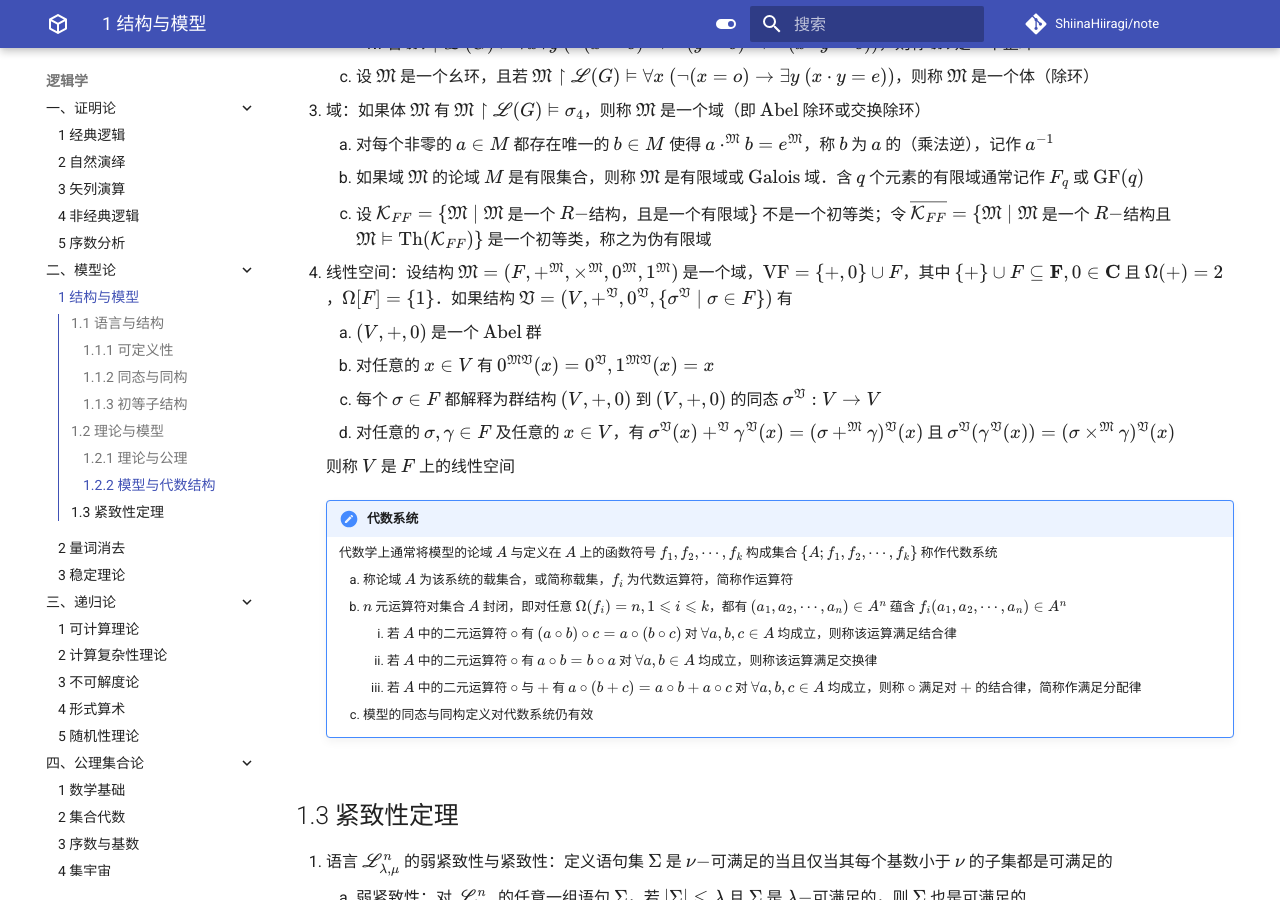
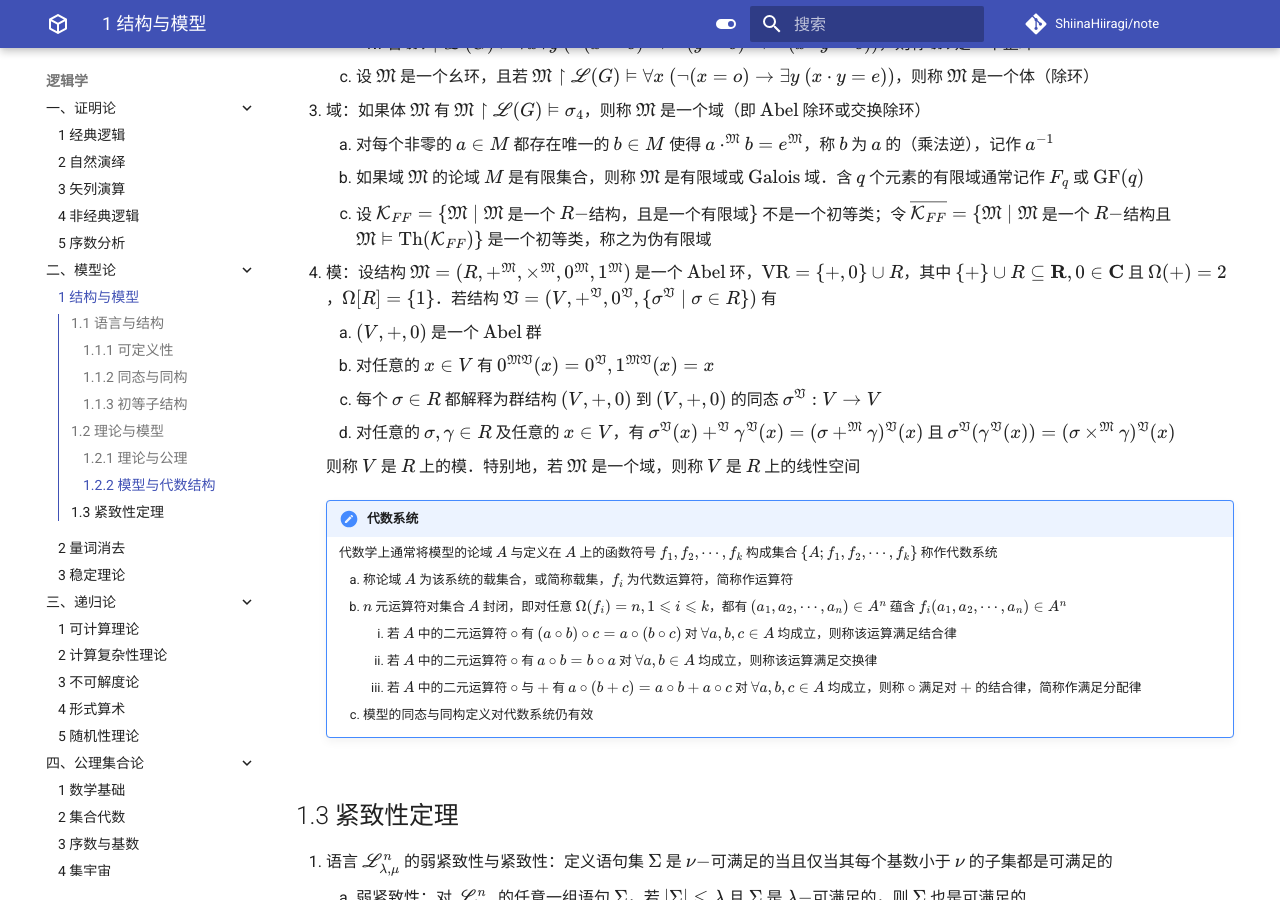
Before and after one commit to ShiinaHiiragi/note, an MkDocs documentation site: the page built from docs/logic/mdl/mdl.md, in a window 1280 px wide and 900 px high, scrolled down 5090 px. Built offline with MkDocs 1.6.1 and Material for MkDocs 9.7.7, drawn with Linux system fonts in a browser that asks for light colours; comment, search, counter and statistics services are not loaded.

Commit message:
add module

```diff
--- a/docs/logic/mdl/mdl.md
+++ b/docs/logic/mdl/mdl.md
@@ -142,13 +142,13 @@
     1. 对每个非零的 $a\in M$ 都存在唯一的 $b\in M$ 使得 $a \cdot^\mathfrak M b = e^\mathfrak M$，称 $b$ 为 $a$ 的（乘法逆），记作 $a^{-1}$
     2. 如果域 $\mathfrak M$ 的论域 $M$ 是有限集合，则称 $\mathfrak M$ 是有限域或 $\text{Galois}$ 域．含 $q$ 个元素的有限域通常记作 $F_{q}$ 或 $\mathrm{GF}(q)$
     3. 设 $\mathcal K_{FF} = \{\mathfrak M \mid \mathfrak M$ 是一个 $R-$结构，且是一个有限域$\}$ 不是一个初等类；令 $\overline{\mathcal K_{FF}} = \{\mathfrak M \mid \mathfrak M$ 是一个 $R-$结构且 $\mathfrak M \vDash \mathrm{Th}(\mathcal K_{FF})\}$ 是一个初等类，称之为伪有限域
-4. 线性空间：设结构 $\mathfrak M = (F, +^\mathfrak M, \times^\mathfrak M, 0^\mathfrak M, 1^\mathfrak M)$ 是一个域，$\mathrm{VF} = \{+, 0\} \cup F$，其中 $\{+\} \cup F \subseteq \mathbf F, 0 \in \mathbf C$ 且 $\Omega(+) = 2$，$\Omega[F] = \{1\}$．如果结构 $\mathfrak V = (V, +^\mathfrak V, 0^\mathfrak V, \{\sigma^\mathfrak V \mid \sigma \in F\})$ 有
+4. 模：设结构 $\mathfrak M = (R, +^\mathfrak M, \times^\mathfrak M, 0^\mathfrak M, 1^\mathfrak M)$ 是一个 $\text{Abel}$ 环，$\mathrm{VR} = \{+, 0\} \cup R$，其中 $\{+\} \cup R \subseteq \mathbf R, 0 \in \mathbf C$ 且 $\Omega(+) = 2$，$\Omega[R] = \{1\}$．若结构 $\mathfrak V = (V, +^\mathfrak V, 0^\mathfrak V, \{\sigma^\mathfrak V \mid \sigma \in R\})$ 有
     1. $(V, +, 0)$ 是一个 $\text{Abel}$ 群
     2. 对任意的 $x \in V$ 有 $0^\mathfrak{MV}(x) = 0^\mathfrak V, 1^\mathfrak{MV}(x) = x$
-    3. 每个 $\sigma \in F$ 都解释为群结构 $(V, +, 0)$ 到 $(V, +, 0)$ 的同态 $\sigma^\mathfrak V: V\to V$
-    4. 对任意的 $\sigma, \gamma \in F$ 及任意的 $x \in V$，有 $\sigma^\mathfrak V(x) +^\mathfrak V \gamma^\mathfrak V(x) = (\sigma +^\mathfrak M \gamma)^\mathfrak V(x)$ 且 $\sigma^\mathfrak V(\gamma^\mathfrak V(x)) = (\sigma \times^\mathfrak M \gamma)^\mathfrak V(x)$
+    3. 每个 $\sigma \in R$ 都解释为群结构 $(V, +, 0)$ 到 $(V, +, 0)$ 的同态 $\sigma^\mathfrak V: V\to V$
+    4. 对任意的 $\sigma, \gamma \in R$ 及任意的 $x \in V$，有 $\sigma^\mathfrak V(x) +^\mathfrak V \gamma^\mathfrak V(x) = (\sigma +^\mathfrak M \gamma)^\mathfrak V(x)$ 且 $\sigma^\mathfrak V(\gamma^\mathfrak V(x)) = (\sigma \times^\mathfrak M \gamma)^\mathfrak V(x)$
 
-    则称 $V$ 是 $F$ 上的线性空间
+    则称 $V$ 是 $R$ 上的模．特别地，若 $\mathfrak M$ 是一个域，则称 $V$ 是 $R$ 上的线性空间
 
     !!! note "代数系统"
         代数学上通常将模型的论域 $A$ 与定义在 $A$ 上的函数符号 $f_1, f_2, \cdots, f_k$ 构成集合 $\{A; f_1, f_2, \cdots, f_k\}$ 称作代数系统
```
